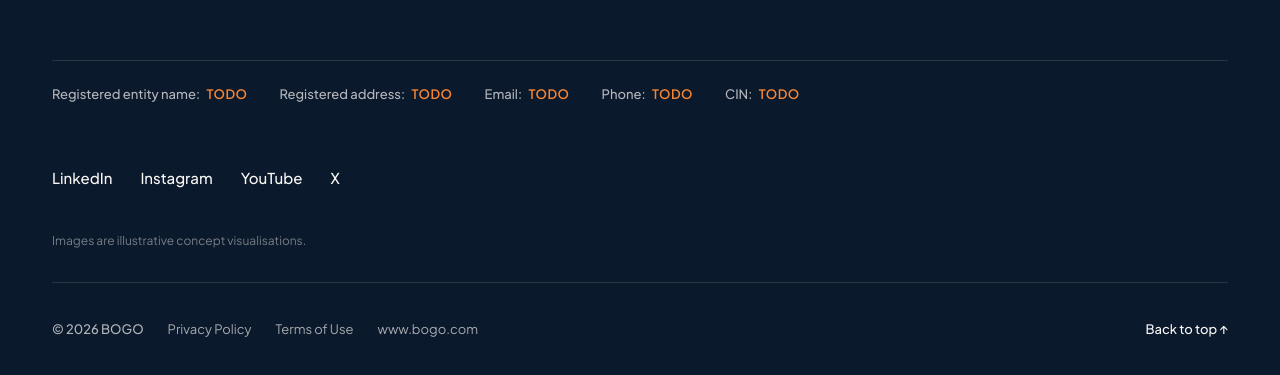
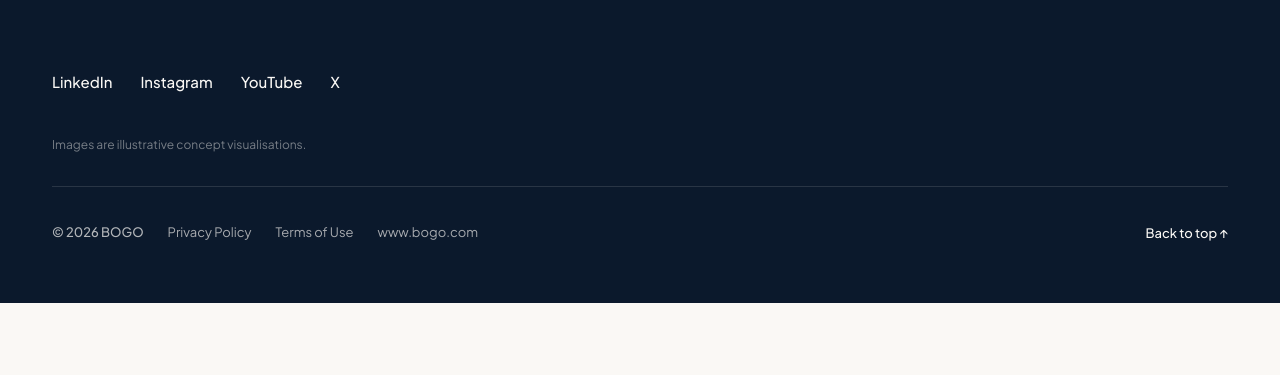
Before and after one commit to subhash-seeni/Website-2, a Next.js app: page / in a window 1280 px wide. Shown: the part 9137-9512 px from the top of the page. After the commit the page ends 9440 px from the top, so only its background shows below. Built offline with nearby package versions, Linux system fonts and the light colour scheme.

Commit message:
Remove registered company details line above social links in Footer

```diff
--- a/components/Footer.tsx
+++ b/components/Footer.tsx
@@ -76,7 +76,7 @@ export default function Footer() {
     return pathname === href ? 'page' : undefined;
   };
 
-  const { footer, companyDetails, socialLinks, bottomBar } = navigationConfig;
+  const { footer, socialLinks, bottomBar } = navigationConfig;
 
   return (
     <footer className={styles.siteFooter} ref={footerRef} role="contentinfo" id="site-footer">
@@ -237,30 +237,6 @@ export default function Footer() {
 
         </div>
 
-        {/* C. Contact and Company Details (quiet row beneath columns) */}
-        <div className={styles.companyDetailsRow}>
-          <div className={styles.detailItem}>
-            <span className={styles.detailLabel}>Registered entity name:</span>{' '}
-            <span className={styles.todoMarker}>{companyDetails.entityName}</span>
-          </div>
-          <div className={styles.detailItem}>
-            <span className={styles.detailLabel}>Registered address:</span>{' '}
-            <span className={styles.todoMarker}>{companyDetails.address}</span>
-          </div>
-          <div className={styles.detailItem}>
-            <span className={styles.detailLabel}>Email:</span>{' '}
-            <span className={styles.todoMarker}>{companyDetails.email}</span>
-          </div>
-          <div className={styles.detailItem}>
-            <span className={styles.detailLabel}>Phone:</span>{' '}
-            <span className={styles.todoMarker}>{companyDetails.phone}</span>
-          </div>
-          <div className={styles.detailItem}>
-            <span className={styles.detailLabel}>CIN:</span>{' '}
-            <span className={styles.todoMarker}>{companyDetails.cin}</span>
-          </div>
-        </div>
-
         {/* D. Social Links (plain text links, LinkedIn first, target=_blank, rel=noopener noreferrer) */}
         <div className={styles.socialRow}>
           {socialLinks.map((social) => (
```
